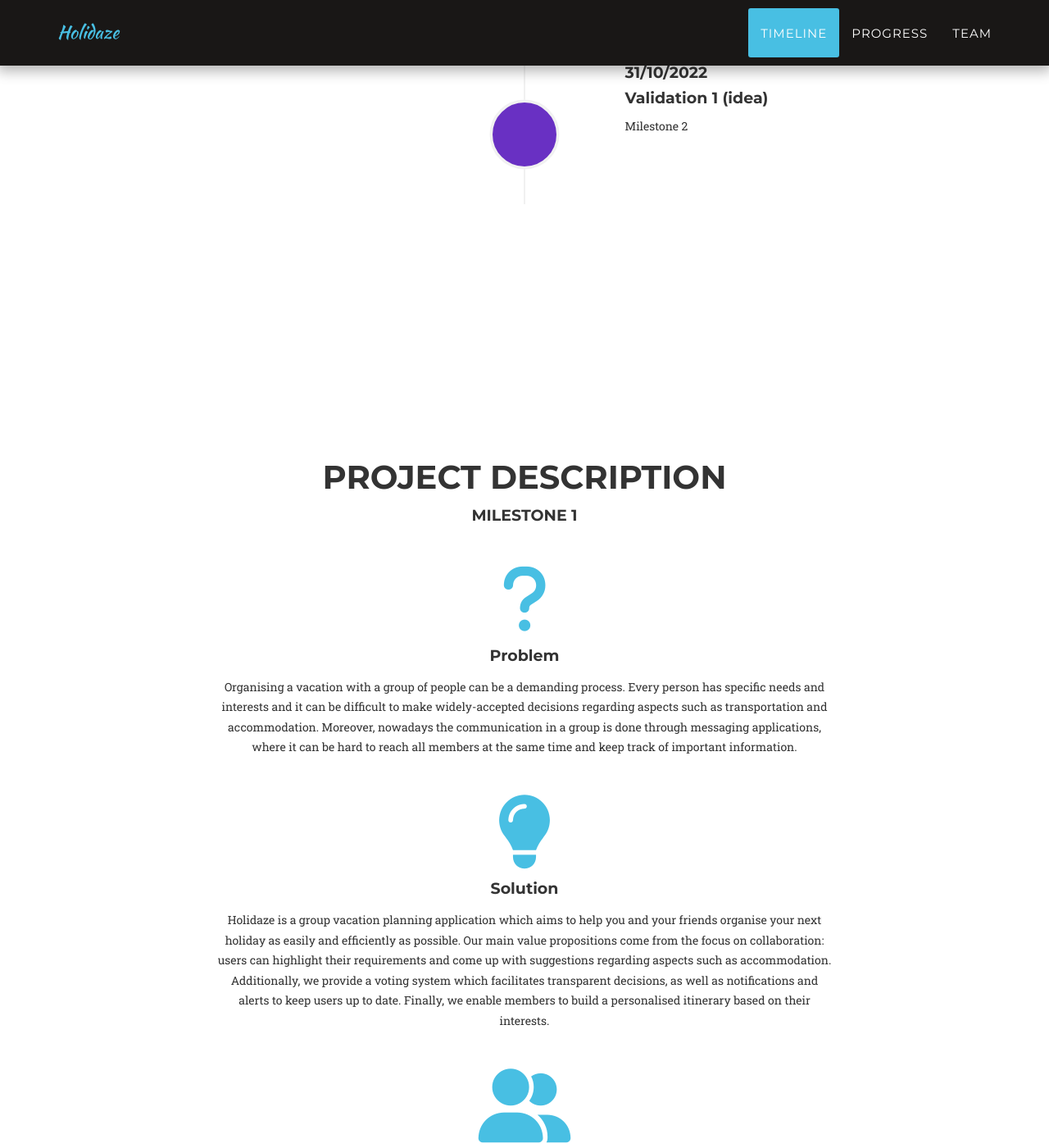
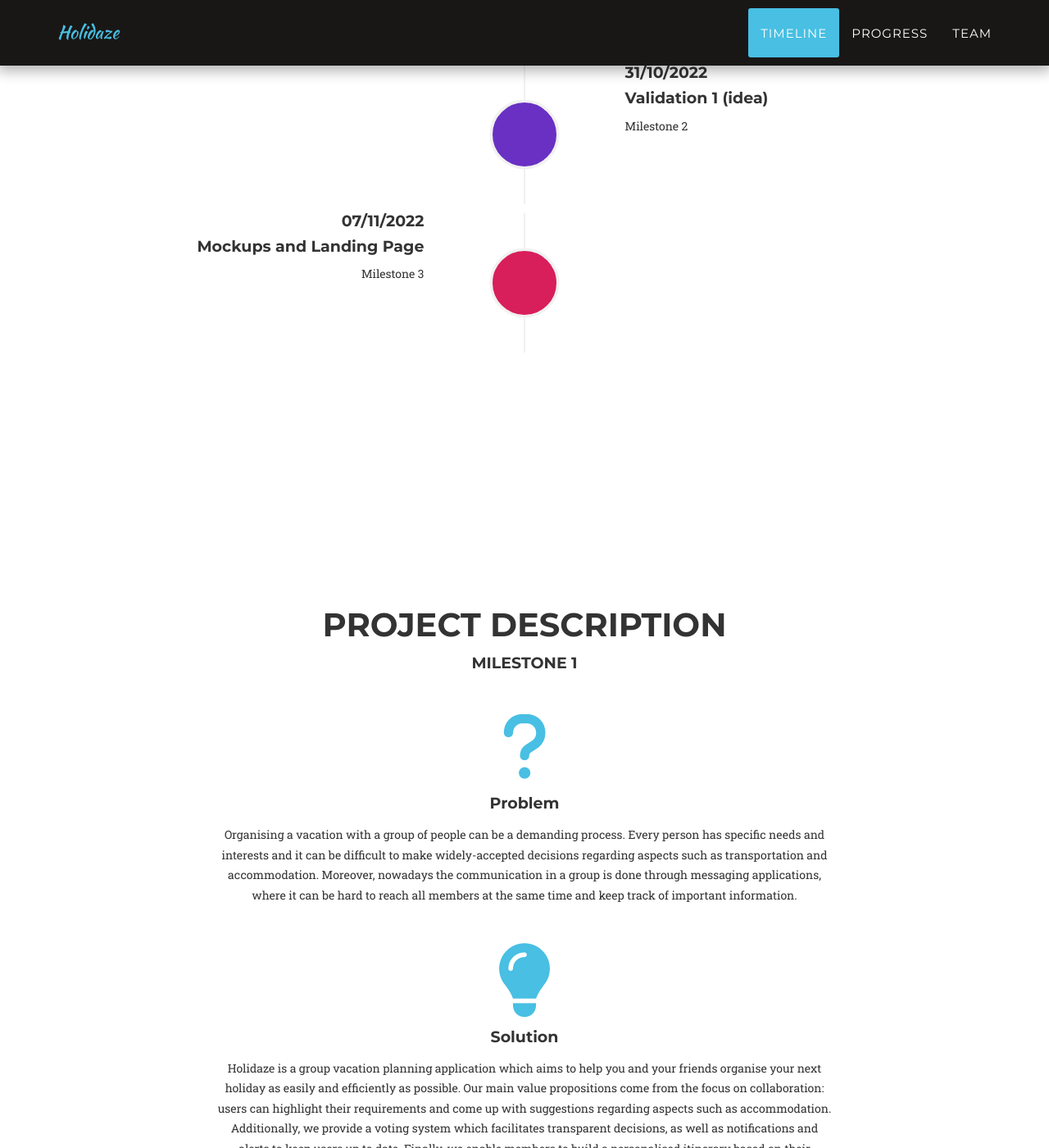
Before and after one commit to kaa7/kaa7.github.io, a Jekyll site: the page built from index.html, in a window 1280 px wide and 1400 px high, scrolled down 1450 px. Shown: the whole window at 82% size. Built offline with Jekyll 4.4.1, drawn with Linux system fonts in a browser that asks for light colours; nearby versions of some CDN libraries; some web fonts are replaced; some of the changed text lies outside the part shown.

Commit message:
add milestone 3 landing page

```diff
--- a/_includes/about.html
+++ b/_includes/about.html
@@ -44,13 +44,14 @@
                                 </div>
                             </div>
                         </li>
-                        <!--
+
                         </ul>
                         <ul class="timeline">
                             <li>
                                 <a class="page-scroll" href="#m3">
-                                    <div class="timeline-image">
-                                        <img class="img-circle img-responsive" src="img/about/3.jpg" alt="">
+                                    <div class="timeline-image color-2">
+                                        <div class="img-circle img-responsive">
+                                        </div>
                                     </div>
                                 </a>
                                 <div class="timeline-panel">
@@ -63,6 +64,8 @@
                                     </div>
                                 </div>
                             </li>
+                        </ul>
+                        <!--
                             <li class="timeline-inverted">
                                 <a class="page-scroll" href="#m4">
                                     <div class="timeline-image">
--- a/_includes/css/agency.css
+++ b/_includes/css/agency.css
@@ -893,6 +893,9 @@
     background-color: #6930C3 !important;
 }
 
+.color-2 {
+    background-color: #D81E5B !important;
+}
 
 .icon-custom {
     color: #{{ site.data.template.color.primary }};
--- a/_includes/m3.html
+++ b/_includes/m3.html
@@ -4,7 +4,11 @@
             <div class="row">
                 <div class="col-lg-12 text-center">
                     <h2 class="section-heading">Milestone 3</h2>
-                    <p><br></p>
+                    <a href="https://kaa7.github.io/landing"><h3>Landing page</h3></a>
+                    <a href="https://kaa7.github.io/landing">
+                        <img src="..\img\landing.png" width="1000rem"></img>
+                    </a>
+                    <h3>Mockups</h3>
                 </div>
             </div>
     </div>
--- a/_layouts/default.html
+++ b/_layouts/default.html
@@ -10,6 +10,7 @@
     {% include about.html %}
     {% include description.html %}
     {% include m2.html %}
+    {% include m3.html %}
     {% include team.html %}
     {% include footer.html %}
     {% include js.html %}
```
Also changed, not shown: 1 other file.
